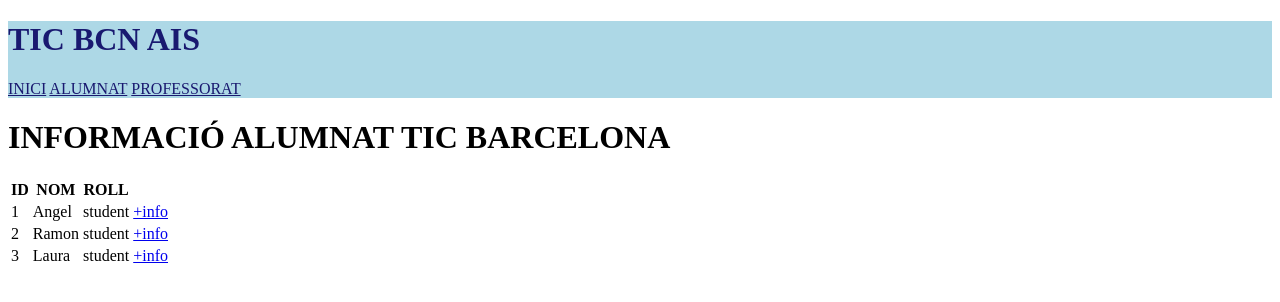
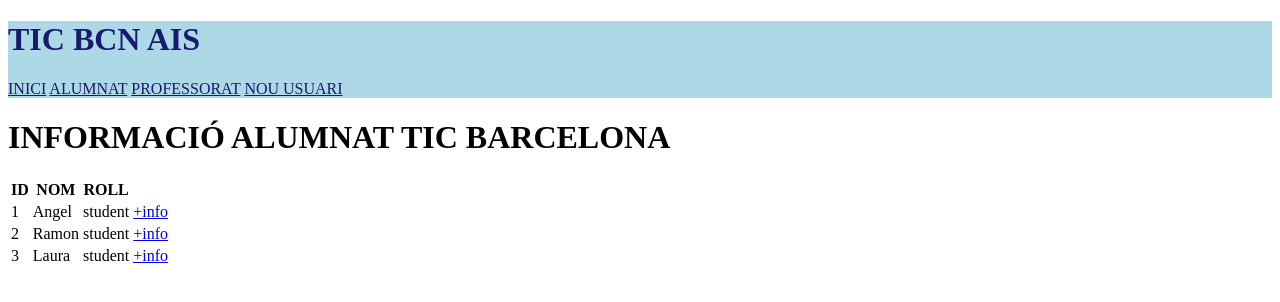
Before and after one commit to angelspsv/M7_UF4, a Django app: page /centre/students/ in a window 1280 px wide. Shown: the top 302 px of the page. Run offline with Django 5.2, Linux system fonts and the light colour scheme.

Commit message:
afegit enllaç al formulari

```diff
--- a/TIC_BCN_AIS/centre/templates/header.html
+++ b/TIC_BCN_AIS/centre/templates/header.html
@@ -2,5 +2,6 @@
     <h1 style="color: #191970;">TIC BCN AIS</h1>
     <p> <a href="{% url 'index' %}" style="color: #191970;">INICI</a>
         <a href="{% url 'students' %}" style="color: #191970;">ALUMNAT</a>
-        <a href="{% url 'teachers' %}" style="color: #191970;">PROFESSORAT</a> </p>
+        <a href="{% url 'teachers' %}" style="color: #191970;">PROFESSORAT</a>
+        <a href="{% url 'teachers' %}" style="color: #191970;">NOU USUARI</a> </p>
 </header>
```
